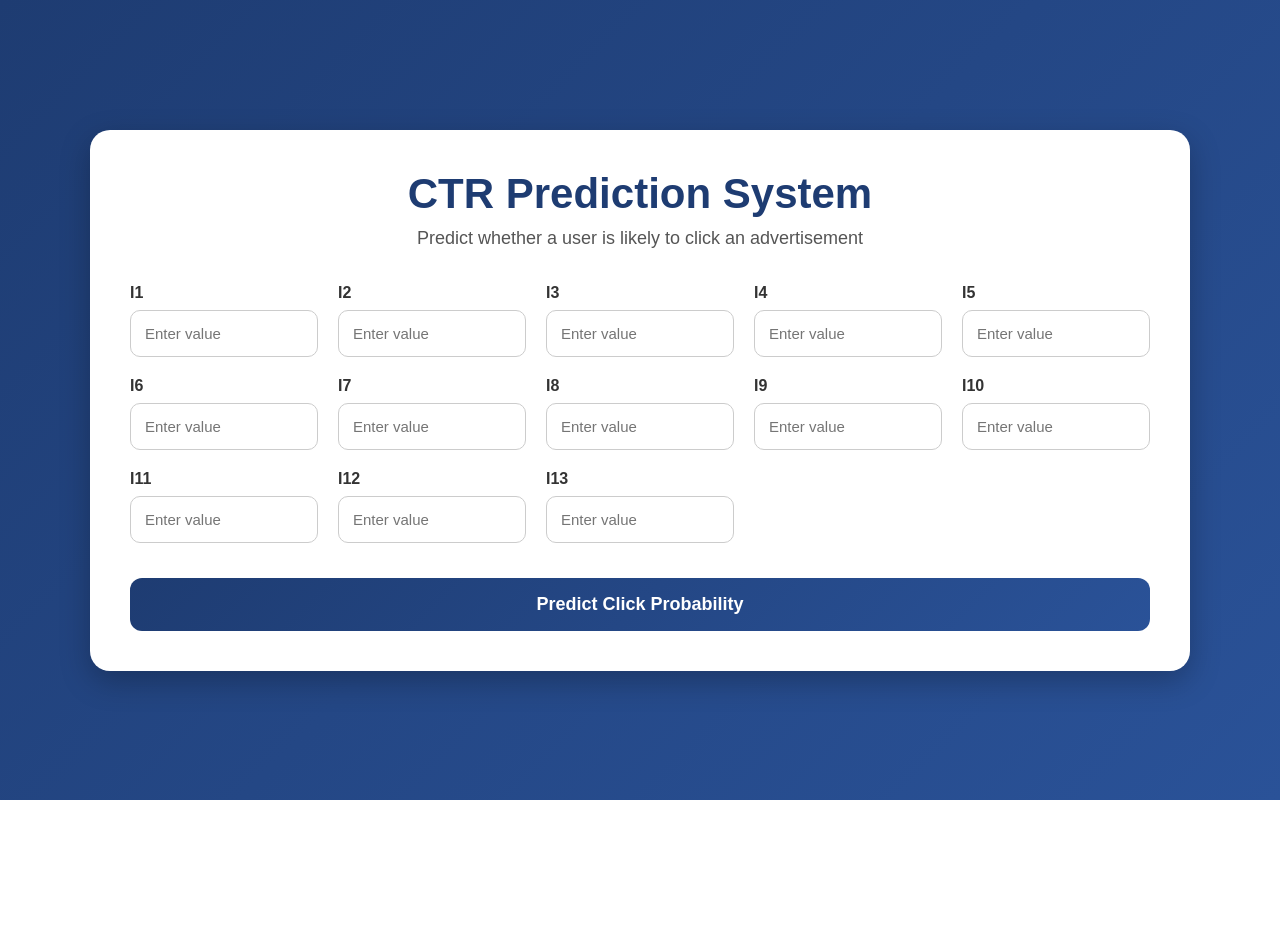
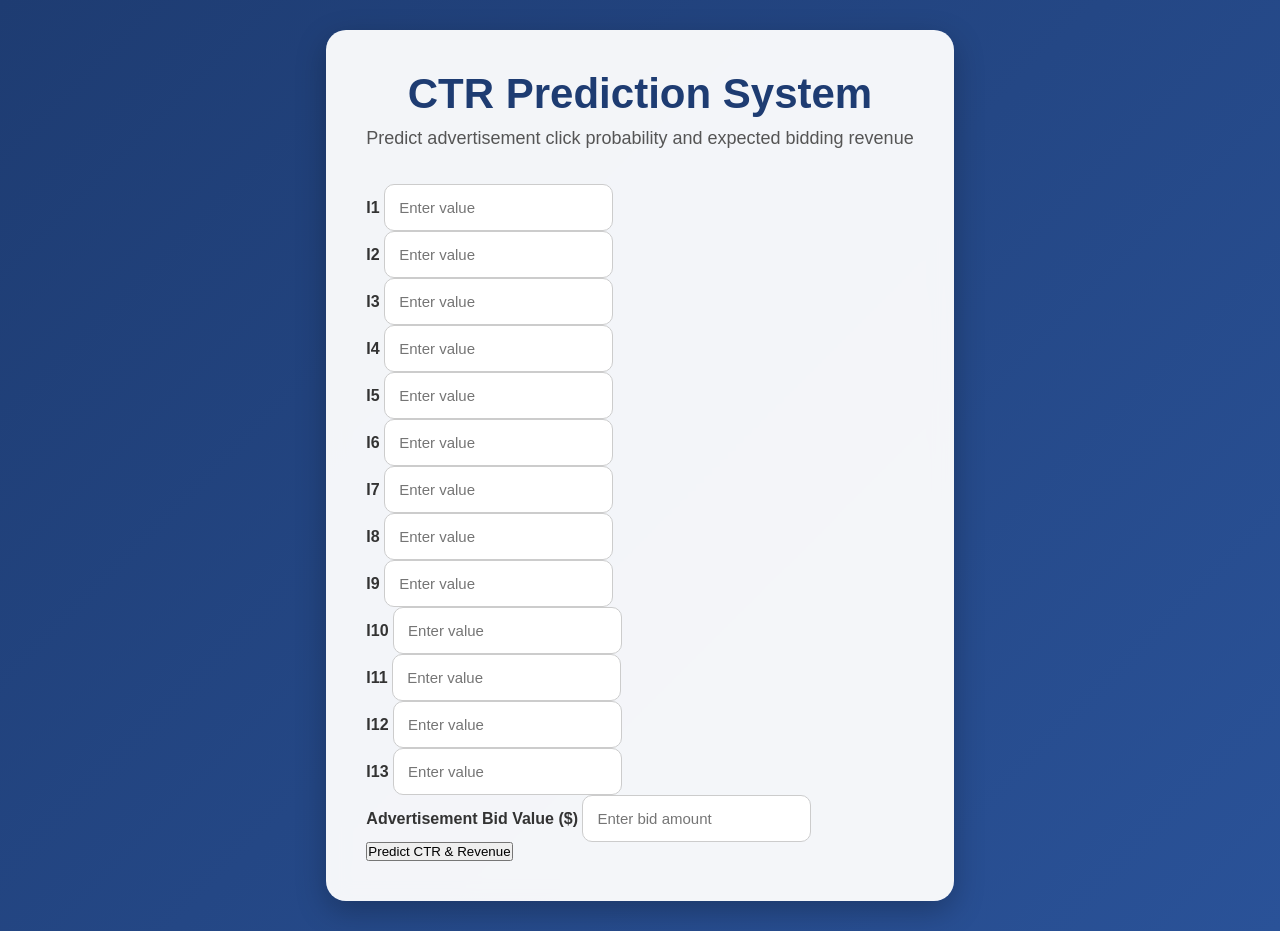
Before and after one commit to satyavivek1616/CTR-Prediction-System, a Flask app: page / in a window 1280 px wide. Before the commit the page ends 800 px from the top, so only its background shows below. Run offline with Flask 3, Linux system fonts and the light colour scheme; parts of the project's set-up code (start-up, migrations or seed data) failed here and were passed over.

Commit message:
Added bidding value estimation and improved UI

```diff
--- a/app.py
+++ b/app.py
@@ -40,14 +40,12 @@ def predict():
         input_data = {}
 
         # =============================================
-        # NUMERICAL FEATURES (I1 - I13)
+        # NUMERICAL FEATURES
         # =============================================
 
         for i in range(1, 14):
 
             val = request.form.get(f'I{i}')
-
-            # Replace empty values with 0
 
             if val == '':
                 val = 0
@@ -55,8 +53,7 @@ def predict():
             input_data[f'I{i}'] = float(val)
 
         # =============================================
-        # CATEGORICAL FEATURES (C1 - C26)
-        # TEMPORARY DEFAULT VALUES
+        # DEFAULT CATEGORICAL FEATURES
         # =============================================
 
         for i in range(1, 27):
@@ -76,27 +73,42 @@ def predict():
 
         input_df = pd.DataFrame([input_data])
 
-        # =============================================
-        # REORDER COLUMNS EXACTLY LIKE TRAINING
-        # =============================================
-
         input_df = input_df[model.feature_names_in_]
 
         # =============================================
-        # PREDICT CLICK PROBABILITY
+        # PREDICT CTR PROBABILITY
         # =============================================
 
-        prediction = model.predict_proba(input_df)[0][1]
+        ctr_probability = model.predict_proba(input_df)[0][1]
 
-        prediction_percent = round(prediction * 100, 2)
+        ctr_percent = round(ctr_probability * 100, 2)
 
         # =============================================
-        # RETURN RESULT TO FRONTEND
+        # GET BID VALUE
+        # =============================================
+
+        bid_value = request.form.get('bid_value')
+
+        if bid_value == '':
+            bid_value = 0
+
+        bid_value = float(bid_value)
+
+        # =============================================
+        # CALCULATE EXPECTED VALUE
+        # =============================================
+
+        expected_value = round(ctr_probability * bid_value, 2)
+
+        # =============================================
+        # RETURN RESULT
         # =============================================
 
         return render_template(
             'index.html',
-            prediction_text=f'Click Probability: {prediction_percent}%'
+            prediction_text=f'Predicted CTR: {ctr_percent}%',
+            bid_text=f'Bid Value: ${bid_value}',
+            expected_text=f'Expected Revenue Value: ${expected_value}'
         )
 
     except Exception as e:
@@ -107,7 +119,7 @@ def predict():
         )
 
 # =====================================================
-# RUN FLASK APPLICATION
+# RUN APPLICATION
 # =====================================================
 
 if __name__ == '__main__':
--- a/static/style.css
+++ b/static/style.css
@@ -5,174 +5,63 @@
 }
 
 body {
-
     font-family: Arial, sans-serif;
-
     min-height: 100vh;
-
     background: linear-gradient(135deg, #1e3c72, #2a5298);
-
     display: flex;
-
     justify-content: center;
-
     align-items: center;
-
     padding: 30px;
 }
 
-.container {
-
+.main-container {
     width: 100%;
-
     max-width: 1100px;
 }
 
 .card {
-
-    background: white;
-
+    background: rgba(255, 255, 255, 0.95);
+    backdrop-filter: blur(10px);
+    border-radius: 20px;
     padding: 40px;
-
-    border-radius: 20px;
-
     box-shadow: 0px 10px 30px rgba(0,0,0,0.25);
 }
 
 h1 {
-
     text-align: center;
-
+    font-size: 42px;
     color: #1e3c72;
-
     margin-bottom: 10px;
-
-    font-size: 42px;
 }
 
 .subtitle {
-
     text-align: center;
-
     color: #555;
-
+    font-size: 18px;
     margin-bottom: 35px;
-
-    font-size: 18px;
 }
 
-.grid {
-
+.grid-container {
     display: grid;
-
     grid-template-columns: repeat(auto-fit, minmax(180px, 1fr));
-
     gap: 20px;
 }
 
-.input-box {
-
+.input-group {
     display: flex;
-
     flex-direction: column;
 }
 
 label {
-
     margin-bottom: 8px;
-
     font-weight: bold;
-
     color: #333;
 }
 
 input {
-
     padding: 14px;
-
     border-radius: 10px;
-
     border: 1px solid #ccc;
-
     font-size: 15px;
-
-    transition: 0.3s;
+    transition: 0.3s ease;
 }
-
-input:focus {
-
-    outline: none;
-
-    border-color: #2a5298;
-
-    box-shadow: 0px 0px 8px rgba(42,82,152,0.3);
-}
-
-button {
-
-    width: 100%;
-
-    margin-top: 35px;
-
-    padding: 16px;
-
-    border: none;
-
-    border-radius: 12px;
-
-    background: linear-gradient(135deg, #1e3c72, #2a5298);
-
-    color: white;
-
-    font-size: 18px;
-
-    font-weight: bold;
-
-    cursor: pointer;
-
-    transition: 0.3s;
-}
-
-button:hover {
-
-    transform: translateY(-2px);
-
-    opacity: 0.95;
-}
-
-.result {
-
-    margin-top: 30px;
-
-    padding: 20px;
-
-    border-radius: 12px;
-
-    background: #e8f0ff;
-
-    text-align: center;
-
-    font-size: 24px;
-
-    font-weight: bold;
-
-    color: #1e3c72;
-}
-
-@media (max-width: 768px) {
-
-    .card {
-
-        padding: 25px;
-    }
-
-    h1 {
-
-        font-size: 30px;
-    }
-
-    .subtitle {
-
-        font-size: 16px;
-    }
-}
--- a/templates/index.html
+++ b/templates/index.html
@@ -22,7 +22,7 @@
             <h1>CTR Prediction System</h1>
 
             <p class="subtitle">
-                Predict whether a user is likely to click an advertisement
+                Predict advertisement click probability and expected bidding revenue
             </p>
 
             <form action="/predict" method="POST">
@@ -48,8 +48,21 @@
 
                 </div>
 
+                <div class="bid-section">
+
+                    <label>Advertisement Bid Value ($)</label>
+
+                    <input
+                        type="number"
+                        step="any"
+                        name="bid_value"
+                        placeholder="Enter bid amount"
+                    >
+
+                </div>
+
                 <button type="submit">
-                    Predict Click Probability
+                    Predict CTR & Revenue
                 </button>
 
             </form>
@@ -58,7 +71,11 @@
 
             <div class="result">
 
-                {{ prediction_text }}
+                <h2>{{ prediction_text }}</h2>
+
+                <p>{{ bid_text }}</p>
+
+                <p>{{ expected_text }}</p>
 
             </div>
 
```
Also changed, not shown: README.md (added), 5 other files.
